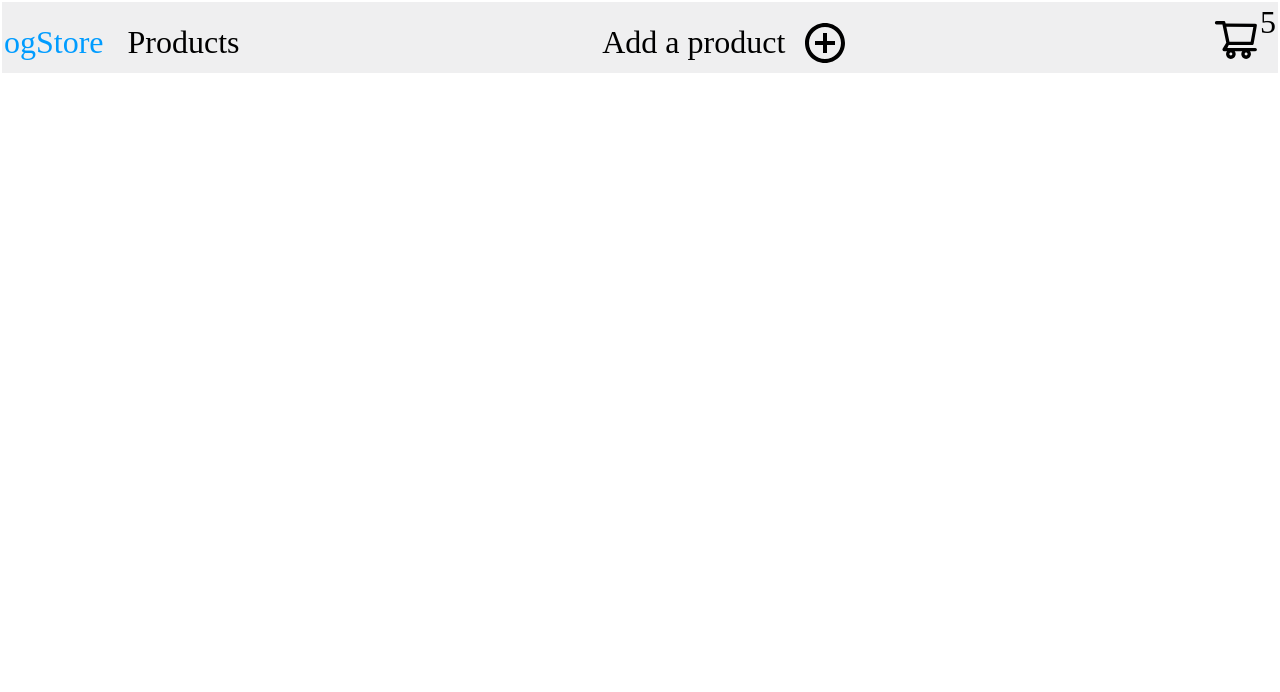
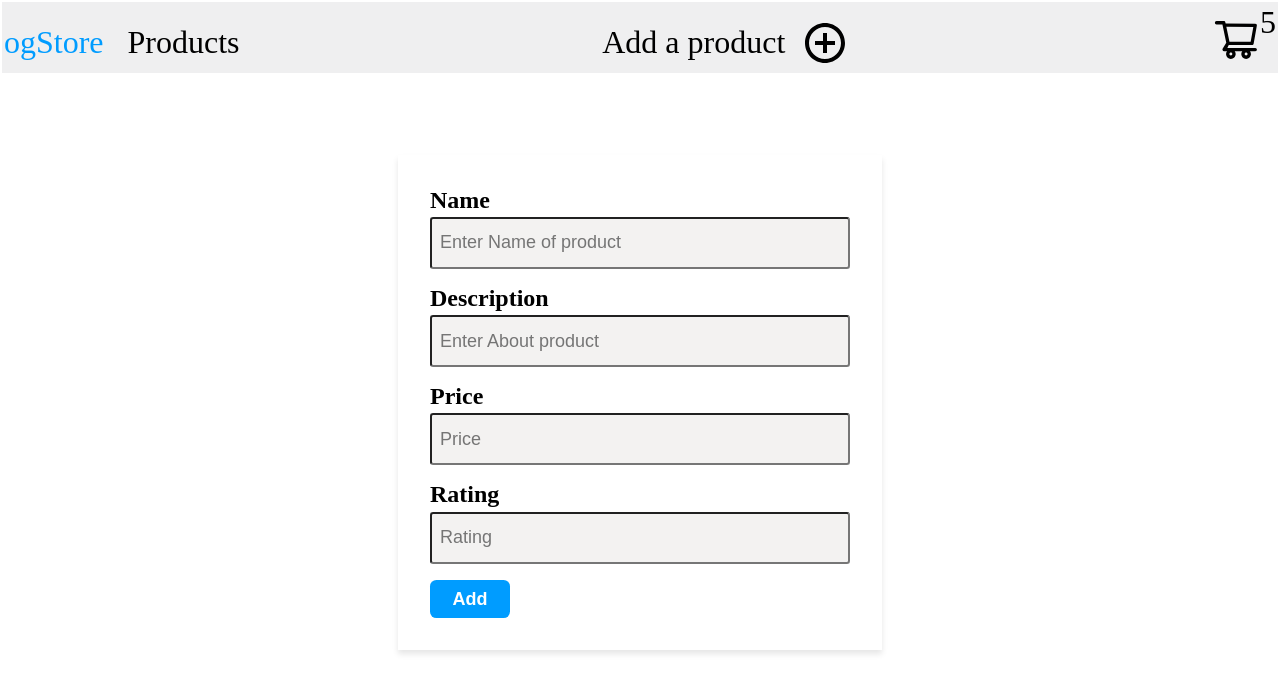
Before and after one commit to krishnamahto021/ecommerce-frontend, a React (Create React App) app: page / in a window 1280 px wide. Shown: the top 692 px of the page. Built offline with nearby package versions, Linux system fonts and the light colour scheme.

Commit message:
Add <ProductForm/> to the webapp

```diff
--- a/src/App.js
+++ b/src/App.js
@@ -1,9 +1,11 @@
 import { NavBar } from "./components/NavBar/NavBar";
+import { ProductForm } from "./pages/ProductForm/ProductForm";
 
 function App() {
   return (
     <div className="App">
       <NavBar />
+      <ProductForm/>
     </div>
   );
 }
--- /dev/null
+++ b/src/pages/ProductForm/ProductForm.js
@@ -0,0 +1,33 @@
+import styles from "./ProductForm.module.css";
+
+export const ProductForm = () => {
+  return (
+    <>
+      <div className={styles.productForm}>
+        <form className={styles.form}>
+          <div className={styles.inputBox}>
+            <label htmlFor="name">Name</label>
+            <input type="text" placeholder="Enter Name of product" className={styles.input} />
+          </div>
+
+          <div className={styles.inputBox}>
+            <label htmlFor="description">Description</label>
+            <input type="text" placeholder="Enter About product" className={styles.input} />
+          </div>
+
+          <div className={styles.inputBox}>
+            <label htmlFor="price">Price</label>
+            <input type="text" placeholder="Price " className={styles.input} />
+          </div>
+
+          <div className={styles.inputBox}>
+            <label htmlFor="rating">Rating</label>
+            <input type="text" placeholder="Rating" className={styles.input}  />
+          </div>
+
+          <button className={styles.addButton}>Add</button>
+        </form>
+      </div>
+    </>
+  );
+};
--- /dev/null
+++ b/src/pages/ProductForm/ProductForm.module.css
@@ -0,0 +1,50 @@
+.productForm{
+    display: flex;
+    flex-direction: column;
+    align-items: center;
+    justify-content: flex-start;
+    font-size: x-large;
+    font-weight: 700;
+}
+
+.form{
+    margin: 5rem;
+    padding: 2rem;
+    display: flex;
+    flex-direction: column;
+    justify-content: space-evenly;
+    gap: 1rem;
+    box-shadow: 0 4px 6px rgba(0, 0, 0, 0.1);
+}
+
+.inputBox{
+    display: flex;
+    flex-direction: column;
+    gap: 0.2rem;
+}
+
+.input{
+    background-color:rgb(243, 242, 241);
+    border-radius: 0.2rem;
+    padding: 0.5rem;
+    height: 2rem;
+    width: 25rem;
+    font-size: large;
+}
+
+.addButton{
+    line-height: 2rem;
+    padding: 0.2rem;
+    width: 5rem;
+    border-radius: 0.4rem;
+    font-size: large;
+    font-weight: 600;
+    color: white;
+    background-color: #009cff;
+    border: none;
+    transition: all cubic-bezier(0.075, 0.82, 0.165, 1);
+    &:hover{
+        border: 0.2rem solid white;
+    }
+
+}
```
